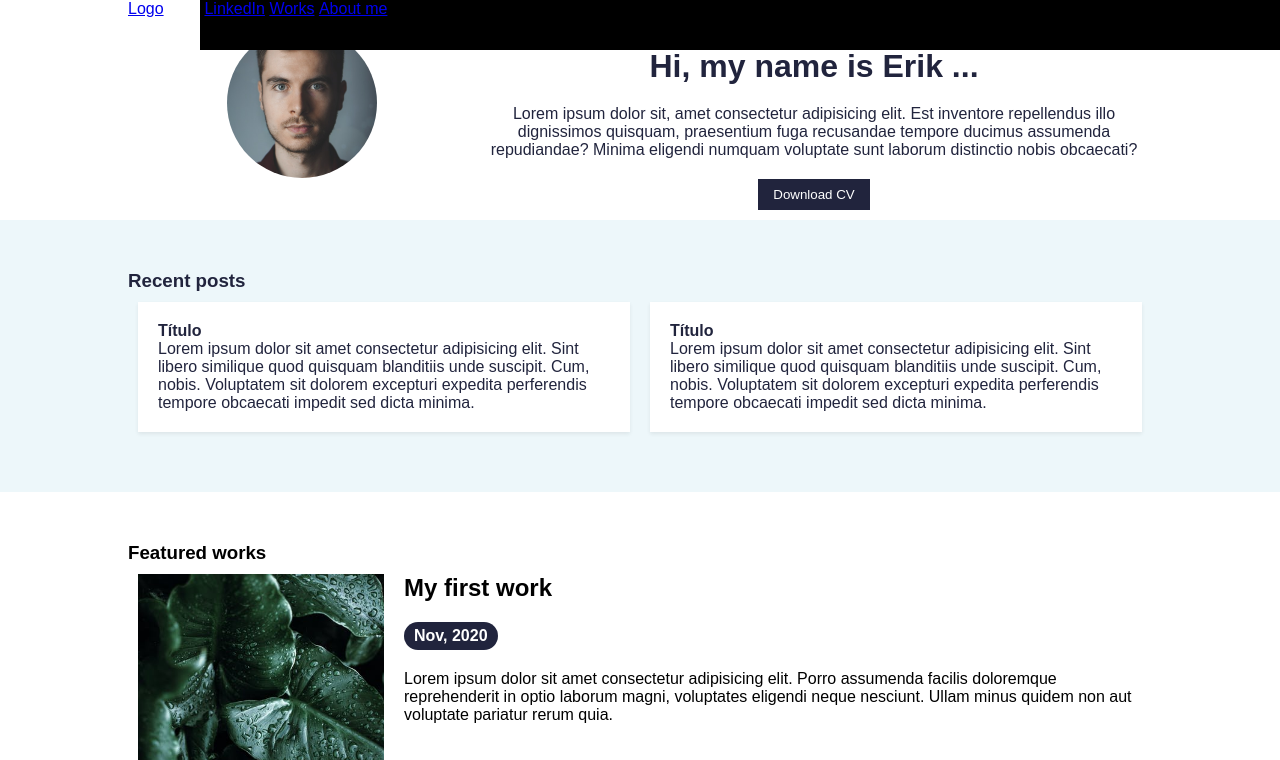
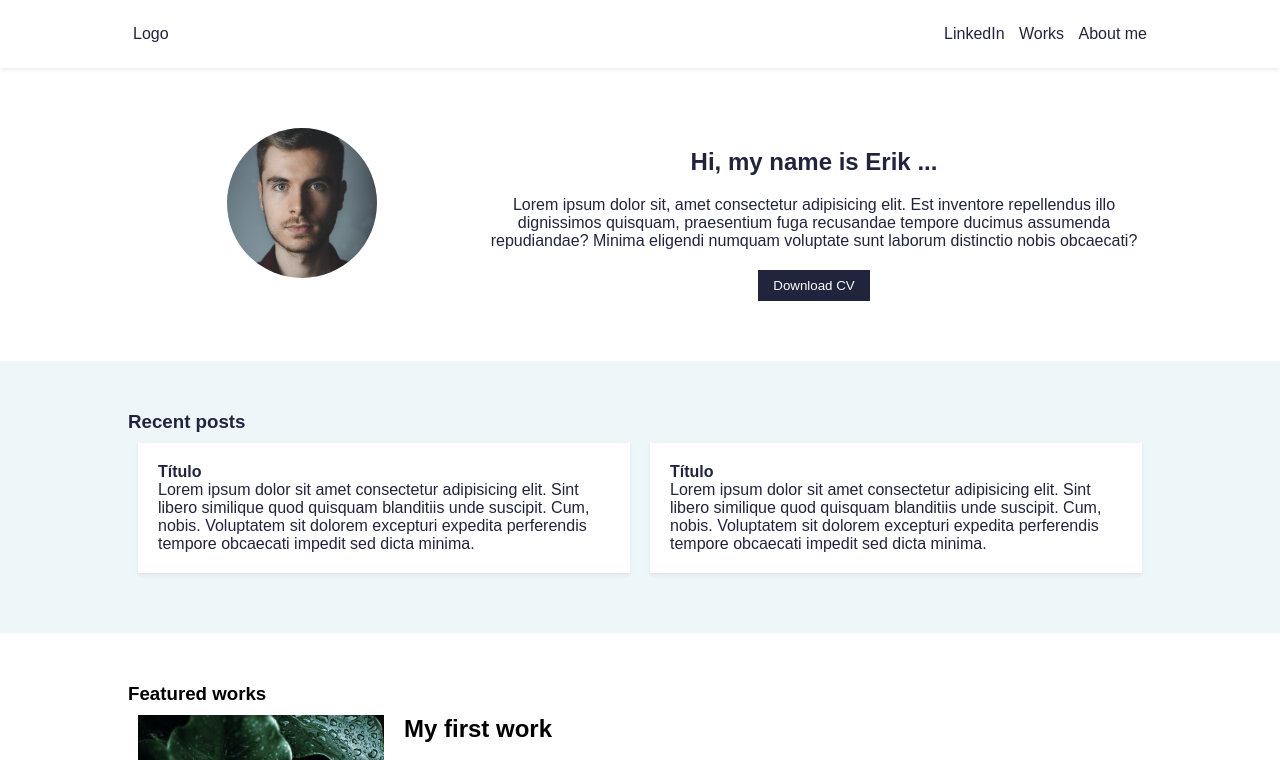
Before and after one commit to erik-al/personal-website, a plain HTML site: page index.html in a window 1280 px wide. Shown: the top 760 px of the page. Drawn offline with Linux system fonts and the light colour scheme.

Commit message:
navigation finished

```diff
--- a/css/styles.css
+++ b/css/styles.css
@@ -2,6 +2,10 @@
     margin: 0;
     padding: 0;
     font-family: sans-serif;
+}
+:root {
+    /* Variable CSS - https://developer.mozilla.org/en-US/docs/Web/CSS/Using_CSS_custom_properties */
+    --primary-color: rgb(33,36,61);
 }
 section {
     padding: 50px 0;
@@ -10,27 +14,40 @@ img {
     max-width: 100%;
     min-height: 100%;
 }
-
+ul {
+    list-style: none;
+}
+a {
+    text-decoration: none;
+    color: var(--primary-color);
+    display: inline-block;
+    padding: 5px;
+}
+a:hover {
+    color: #636363;
+}
 /*
  ======================== Navigation =============================
 */
+header {
+    box-shadow: 0 .125rem .25rem rgba(0,0,0,.075);
+    padding: 20px 0;
+}
 .nav {
     display: flex;
     justify-content: space-between;
 }
-/* .nav ul.hide{
-    display: none;
-} */
 #menu {
-    top: 40px;
+    top: 70px;
     position: fixed;
     z-index: 9;
     height: 100vh;
-    width: 200px;
-    background-color: black;
-    color: white;
+    width: 150px;
     right: 0;
     transition: right 0.2s;
+    box-shadow: 0 .125rem .25rem rgba(0,0,0,.075);
+    background-color: white;
+    padding: 10px 20px;
 }
 #menu.hide {
     right: -200px;
@@ -38,14 +55,17 @@ img {
 
 @media(min-width: 576px) {
     #menu {
-        /* left: 0; */
-        width: 100%;
-        height: 50px;
-        top: 0;
-        /* position: relative; */
+        width: auto;
+        height: auto;
+        position: static;
+        padding: 0;
+        box-shadow: none;
     }
     #menu li {
         display: inline-block;
+    }
+    .burguer-menu {
+        display: none;
     }
 }
 /*
--- a/index.html
+++ b/index.html
@@ -10,8 +10,8 @@
     <script src="./javascript.js"></script>
 </head>
 <body>
+    <header>
         <div class="container">
-        <header>
             <nav class="nav">
                 <a href="#">Logo</a>
                 <ul id="menu" class="hide">
@@ -20,14 +20,15 @@
                     <li><a href="#">Works</a></li>
                     <li><a href="#">About me</a></li>
                 </ul>
-                <a onclick="showMenu()" href="#">
+                <a onclick="showMenu()" href="#" class="burguer-menu">
                     <i class="fas fa-align-justify"></i>
                 </a>
             </nav>
+        </div>
     </header>
-    </div>
 
     <!-- Banner -->
+    <section>
         <div class="primary-text center-text">
             <div class="container">
                 <div class="row">
@@ -46,6 +47,7 @@
                 </div>
             </div>
         </div>
+    </section>
 
     <!-- Posts -->
     <section class="posts">
```
Lines whose indentation alone changed are shown as unchanged.
